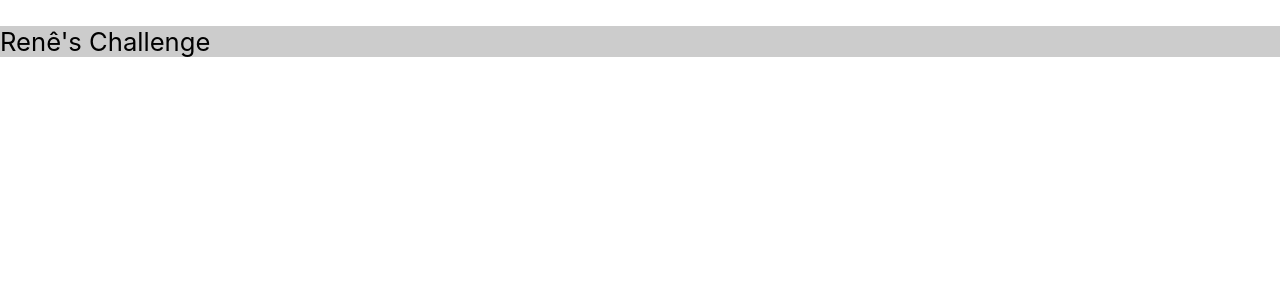
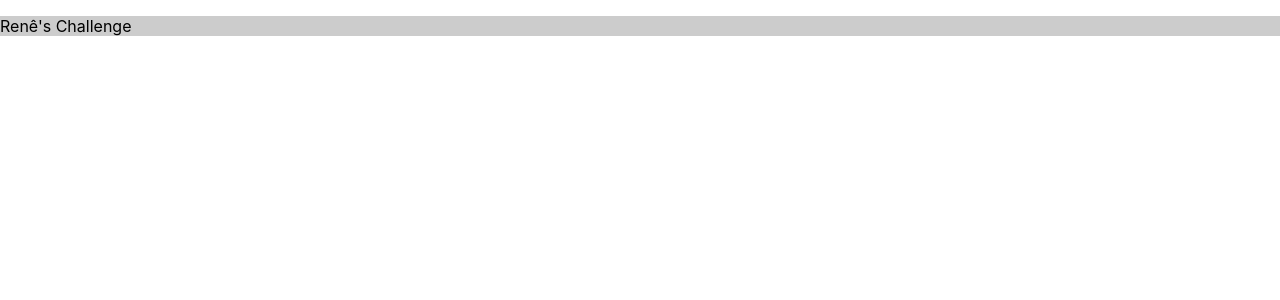
Before and after one commit to renemennab/challenge-chart-plot-with-commits, a React (Create React App) app: page / in a window 1280 px wide. Shown: the top 300 px of the page. Built offline with nearby package versions, Linux system fonts and the light colour scheme.

Commit message:
set index css

```diff
--- a/src/index.css
+++ b/src/index.css
@@ -1,14 +1,23 @@
+html {
+	/* This defines what 1 rem is */
+	font-size: 62.5%; /* 1rem = 10px; */
+	margin: 0;
+	padding: 0;
+}
+
 body {
-  margin: 0;
-  padding: 0;
-  font-family: -apple-system, BlinkMacSystemFont, "Segoe UI", "Roboto", "Oxygen",
-    "Ubuntu", "Cantarell", "Fira Sans", "Droid Sans", "Helvetica Neue",
-    sans-serif;
-  -webkit-font-smoothing: antialiased;
-  -moz-osx-font-smoothing: grayscale;
+	margin: 0;
+	padding: 0;
+	font-family: -apple-system, BlinkMacSystemFont, 'Segoe UI', 'Roboto',
+		'Oxygen', 'Ubuntu', 'Cantarell', 'Fira Sans', 'Droid Sans',
+		'Helvetica Neue', sans-serif;
+	-webkit-font-smoothing: antialiased;
+	-moz-osx-font-smoothing: grayscale;
+	box-sizing: inherit;
+	box-sizing: border-box;
 }
 
 code {
-  font-family: source-code-pro, Menlo, Monaco, Consolas, "Courier New",
-    monospace;
+	font-family: source-code-pro, Menlo, Monaco, Consolas, 'Courier New',
+		monospace;
 }
```
